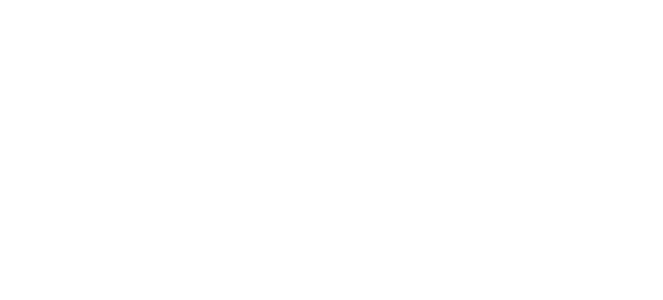
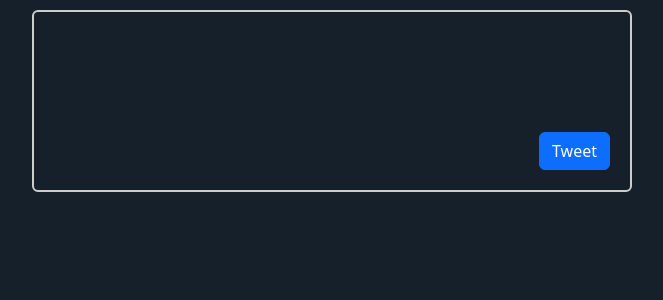
Before and after one commit to Gilyazov0/react-microblogging, a React (Vite) app: page / in a window 1280 px wide. Shown: the top 300 px of the page, without its empty margins (308-971 px from the left). Built offline with nearby package versions, Linux system fonts and the light colour scheme.

Commit message:
form for tweets creation done

```diff
--- a/index.html
+++ b/index.html
@@ -4,10 +4,11 @@
     <meta charset="UTF-8" />
     <link rel="icon" type="image/svg+xml" href="/vite.svg" />
     <meta name="viewport" content="width=device-width, initial-scale=1.0" />
-    <title>Vite + React + TS</title>
+
+    <title>micro-blog</title>
   </head>
   <body>
     <div id="root"></div>
-    <script type="module" src="/src/main.tsx"></script>
+    <script type="module" src="/src/index.tsx"></script>
   </body>
 </html>
--- a/package.json
+++ b/package.json
@@ -9,7 +9,9 @@
     "preview": "vite preview"
   },
   "dependencies": {
+    "bootstrap": "^5.2.2",
     "react": "^18.2.0",
+    "react-bootstrap": "^2.6.0",
     "react-dom": "^18.2.0"
   },
   "devDependencies": {
--- a/src/Components/App.tsx
+++ b/src/Components/App.tsx
@@ -1,9 +1,13 @@
 import { useState } from "react";
-import reactLogo from "./assets/react.svg";
 import "./style/App.css";
+import Form from "./Form";
 
 function App() {
-  return <div className="App"></div>;
+  return (
+    <div className="app">
+      <Form />
+    </div>
+  );
 }
 
 export default App;
--- /dev/null
+++ b/src/Components/Form.tsx
@@ -0,0 +1,26 @@
+import React, { useState } from "react";
+import { Button, Alert } from "react-bootstrap";
+import TextBox from "./TextBox";
+import "./style/Form.css";
+const Form: React.FC = () => {
+  const [lengthIsOk, setLengthIsOk] = useState(true);
+
+  return (
+    <div className="form">
+      <TextBox setLengthIsOk={(x: boolean) => setLengthIsOk(x)} />
+      <div className="d-flex ">
+        {!lengthIsOk && (
+          <Alert variant="danger" className="m-0 p-1 ">
+            The tweet can't contain more then 140 chars.
+          </Alert>
+        )}
+        <div className="flex-grow-1 "></div>
+        <Button variant="primary" disabled={!lengthIsOk}>
+          Tweet
+        </Button>
+      </div>
+    </div>
+  );
+};
+
+export default Form;
--- /dev/null
+++ b/src/Components/TextBox.tsx
@@ -0,0 +1,19 @@
+import { ChangeEvent, useRef } from "react";
+import "./style/TextBox.css";
+import { TextBoxProps } from "../types";
+const TextBox: React.FC<TextBoxProps> = (props: TextBoxProps) => {
+  const ref = useRef<HTMLTextAreaElement>(null);
+
+  const handleInput = (e: ChangeEvent<HTMLTextAreaElement>) => {
+    const input = ref.current;
+    if (input) {
+      props.setLengthIsOk(input.value.length < 140);
+      input.style.height = "auto";
+      input.style.height = `${e.target.scrollHeight}px`;
+    }
+  };
+
+  return <textarea ref={ref} rows={1} onInput={handleInput} />;
+};
+
+export default TextBox;
--- a/src/Components/style/App.css
+++ b/src/Components/style/App.css
@@ -0,0 +1,5 @@
+.app {
+  height: 100%;
+  display: flex;
+  flex-direction: column;
+}
--- /dev/null
+++ b/src/Components/style/Form.css
@@ -0,0 +1,17 @@
+.form {
+  border: 2px solid #cccccc;
+  border-radius: 6px;
+  padding: 20px;
+  width: 600px;
+  min-height: 180px;
+  display: flex;
+  flex-direction: column;
+  justify-content: space-between;
+  align-self: center;
+  margin: 10px;
+}
+
+button {
+  width: fit-content;
+  align-self: flex-end;
+}
--- /dev/null
+++ b/src/Components/style/TextBox.css
@@ -0,0 +1,11 @@
+textarea {
+  width: auto;
+  resize: none;
+  outline: none;
+  background-color: inherit;
+  border: none;
+  color: #cccccc;
+  font-size: 16px;
+  line-height: 19px;
+  min-height: 100px;
+}
--- a/src/index.css
+++ b/src/index.css
@@ -0,0 +1,8 @@
+body {
+  padding: 0;
+  height: 100vh;
+}
+#root {
+  height: 100%;
+  background-color: #15202b;
+}
--- a/src/main.tsx
+++ b/src/index.tsx
@@ -1,3 +1,4 @@
+import "bootstrap/dist/css/bootstrap.min.css";
 import React from "react";
 import ReactDOM from "react-dom/client";
 import App from "./Components/App";
--- /dev/null
+++ b/src/types.tsx
@@ -0,0 +1,3 @@
+export interface TextBoxProps {
+  setLengthIsOk: Function;
+}
```
Also changed, not shown: src/hooks/useToggle.tsx (added, +19 -0 lines), 1 other file (tests, documents, lock files or other folders).
